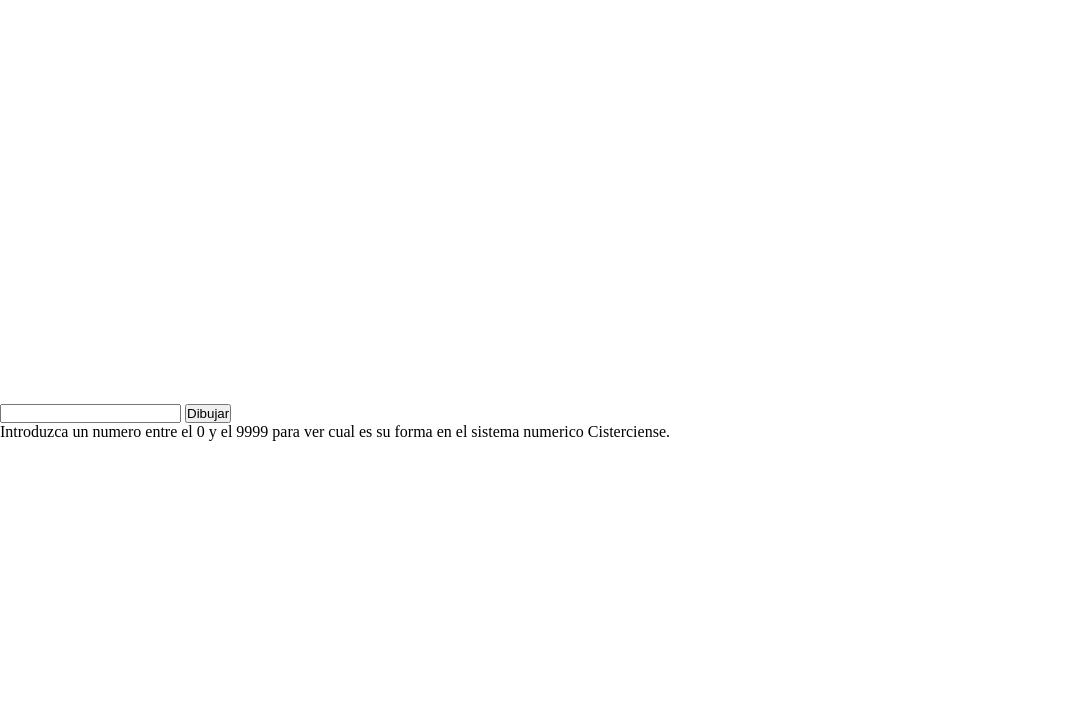
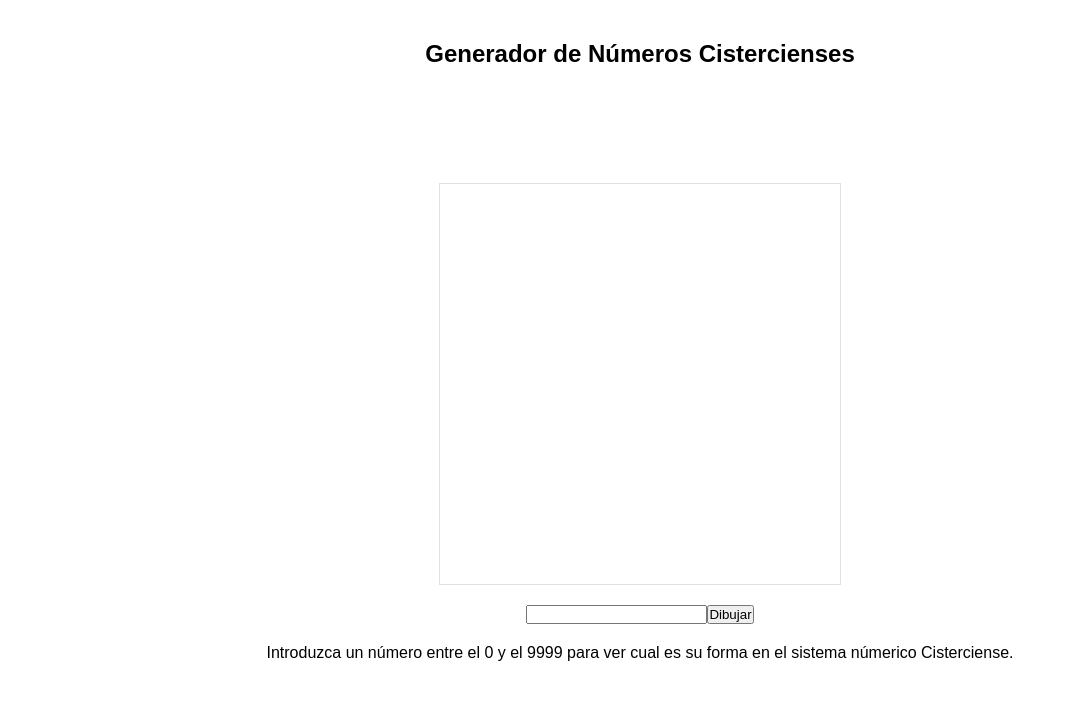
Before and after one commit to Migthrandir/cistercian-numerals-generator, a plain HTML site: page CistercianNumerals.html in a window 1280 px wide. Shown: the whole page, without its empty margins (0-1075 px from the left). Drawn offline with Linux system fonts and the light colour scheme.

Commit message:
Agregados algunos estilos

```diff
--- a/CistercianNumerals.html
+++ b/CistercianNumerals.html
@@ -8,14 +8,20 @@
     <link rel="stylesheet" href="./style.css">
 </head>
 <body>
-    <canvas id="dibujo" width="400" height="400"></canvas>
-    <p>
-        <input type="number" id="inputnumero" />
-        <input type="button" value="Dibujar" id="dibujarnumero"/>
-    </p>
-    <p>Introduzca un numero entre el 0 y el 9999 para ver cual es su forma en el sistema numerico Cisterciense.</p>
-    <p id="mensaje"></p>
-    <script src="CistercianNumerals.js">
-    </script>
+    <header>
+        <h2>Generador de Números Cistercienses</h2>
+    </header>
+    <main>
+        <section class="elem">
+            <canvas id="dibujo" width="400" height="400"></canvas>
+        </section>
+        <section class="elem">
+            <input type="number" id="inputnumero" />
+            <input type="button" value="Dibujar" id="dibujarnumero"/>
+        </section>
+        <p class="elem">Introduzca un número entre el 0 y el 9999 para ver cual es su forma en el sistema númerico Cisterciense.</p>
+        <p id="mensaje" class="elem"></p>
+    </main>
+    <script src="CistercianNumerals.js"></script>
 </body>
 </html>
--- a/style.css
+++ b/style.css
@@ -10,4 +10,29 @@ html {
 
 body {
     font-size: 1.6rem;
+    font-family: Arial, Helvetica, sans-serif;
 }
+
+header {
+    padding-top: 40px;
+}
+
+header h2 {
+    display: flex;
+    justify-content: center;
+}
+
+main {
+    margin-top: 75px;
+    padding: 20px;
+}
+
+main .elem{
+    display: flex;
+    justify-content: center;
+    margin: 20px;
+}
+
+main #dibujo {
+    border: 1px solid #dfe1e5;
+}
```
